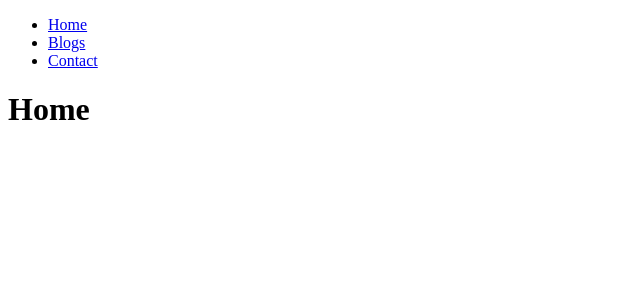
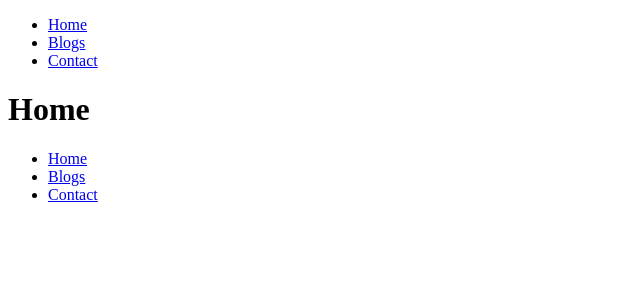
Before and after one commit to shohagh-work/reactapp, a React (Create React App) app: page / in a window 1280 px wide. Shown: the top 300 px of the page, without its empty margins (0-640 px from the left). Built offline with nearby package versions, Linux system fonts and the light colour scheme.

Commit message:
just update

```diff
--- a/src/pages/Layout.js
+++ b/src/pages/Layout.js
@@ -18,6 +18,19 @@
         </ul>
       </nav>
       <Outlet />
+      <nav>
+        <ul>
+          <li>
+            <Link to="/">Home</Link>
+          </li>
+          <li>
+            <Link to="/blogs">Blogs</Link>
+          </li>
+          <li>
+            <Link to="/contact">Contact</Link>
+          </li>
+        </ul>
+      </nav>
     </>
   );
 }
```
